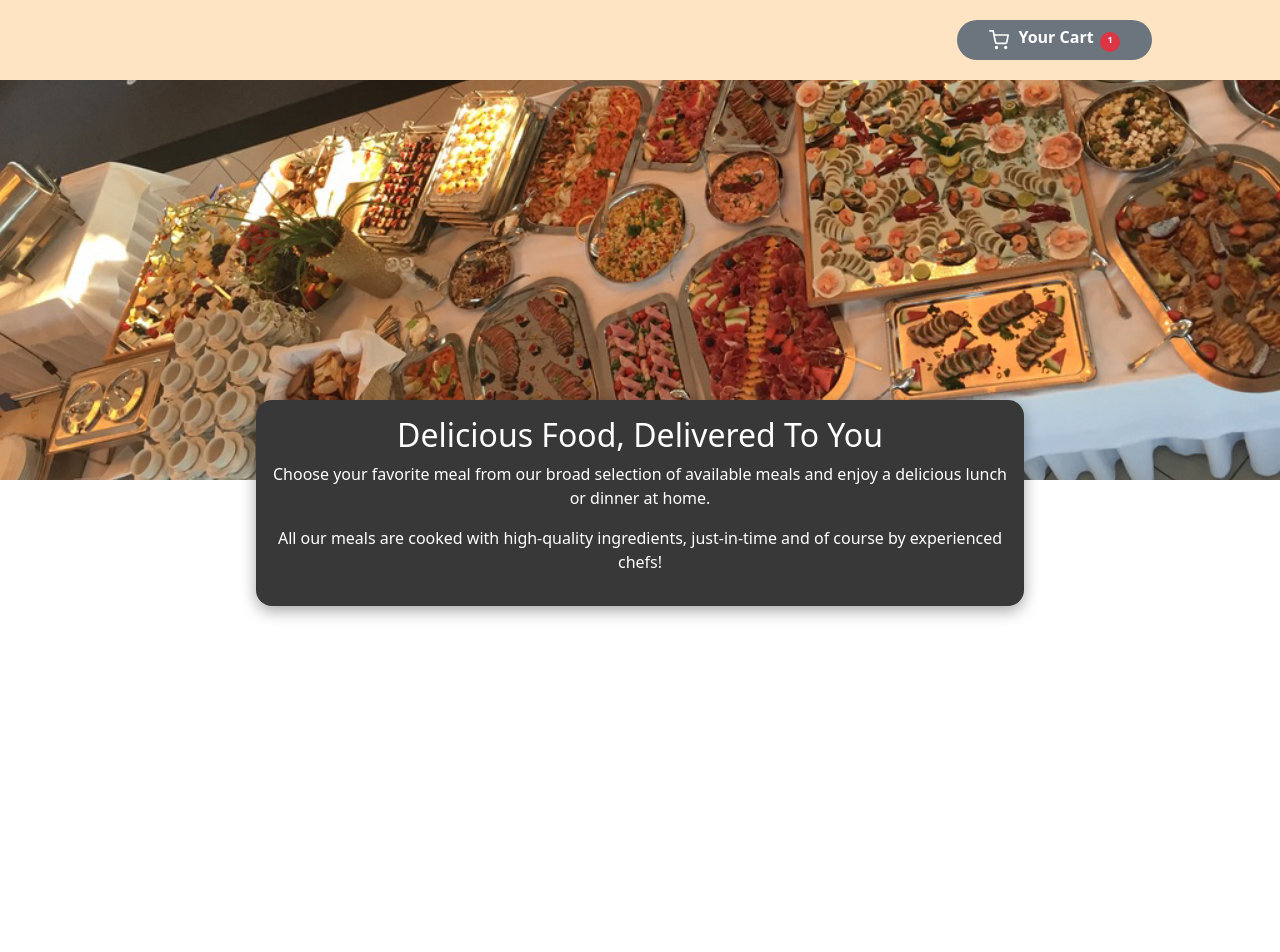
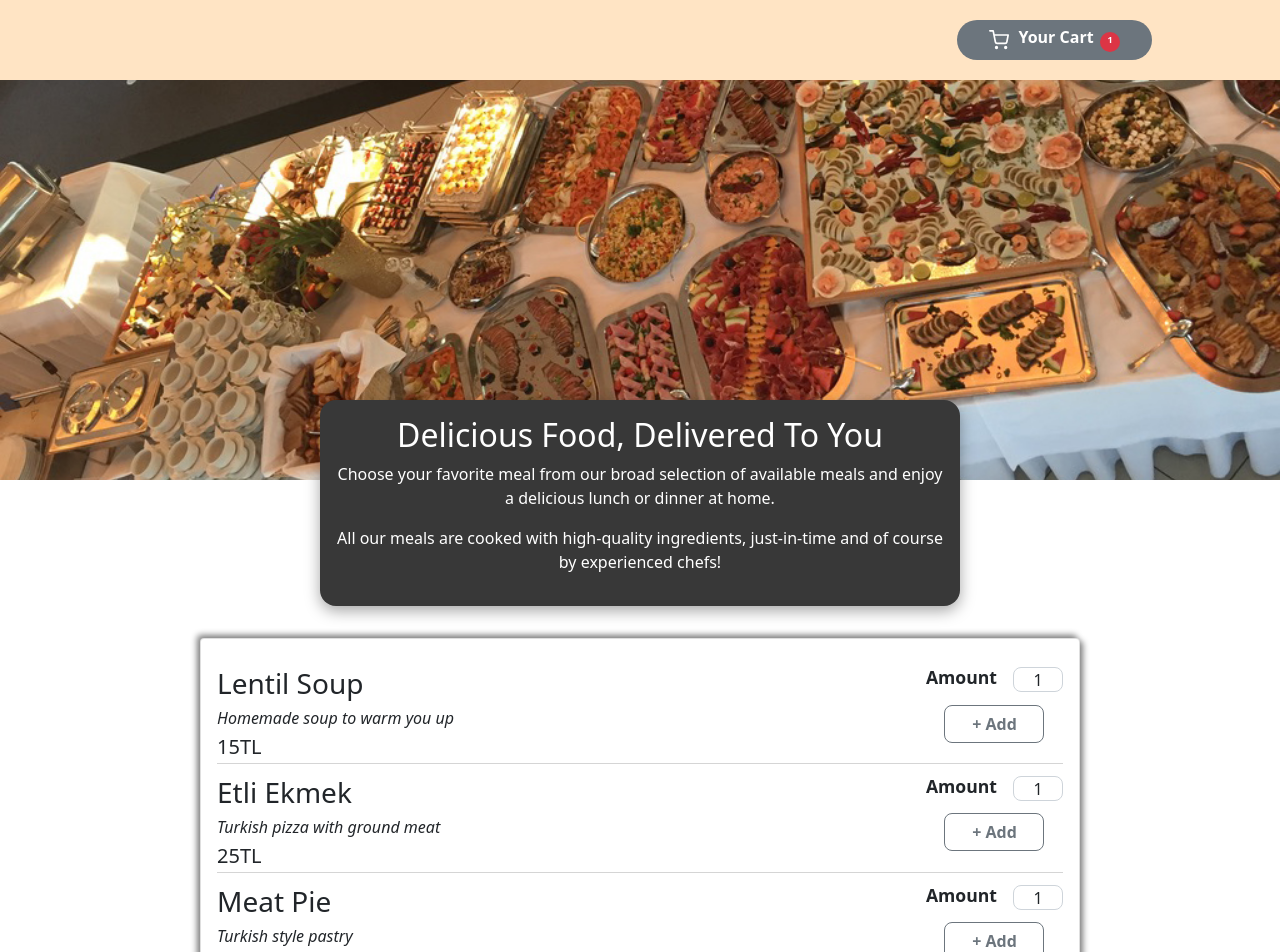
Before and after one commit to hemreozdemir/food-order, a React (Create React App) app: page / in a window 1280 px wide. Shown: the top 952 px of the page. Before the commit the page ends 800 px from the top, so only its background shows below. Built offline with nearby package versions, Linux system fonts and the light colour scheme.

Commit message:
food list view implemented
food list view implemented

```diff
--- /dev/null
+++ b/src/assests/css/foodlist.css
@@ -0,0 +1,50 @@
+.food-list-card {
+    border: 1px solid black;
+    border-radius: 1rem;
+    box-shadow: 3px 3px 0.4em gray, -3px -3px 0.4em gray;
+    max-width: 55rem;
+    margin: auto;
+    margin-top: 2rem;
+    padding: 1rem;
+    margin-bottom: 2rem;
+}
+
+.food-list-item {
+    display: flex;
+    justify-content: space-between;
+    border-bottom: 1px solid rgba(0, 0, 0, 0.164);
+    padding-top: 0.75rem;
+}
+
+.amount-input {
+    max-width: 50px;
+    max-height: 25px;
+    margin-left: 1rem;
+    border-radius: 0.5rem !important;
+    text-align: center;
+}
+
+.food-info {
+    text-align: start;
+}
+
+.food-desc {
+    font-style: italic;
+}
+
+.amount-text {
+    font-size: 1.1rem;
+    font-weight: 600;
+}
+
+.add-button {
+    border-radius: 0.5rem !important;
+    width: 100px;
+    margin-top: 0.5rem;
+    font-weight: 700 !important;
+}
+.food-name,
+.food-desc,
+.food-price {
+    margin-bottom: 0.3rem;
+}
--- a/src/assests/css/meals-summary.css
+++ b/src/assests/css/meals-summary.css
@@ -6,7 +6,7 @@
     margin-top: -5rem;
     padding: 1rem;
     border-radius: 1rem;
-    width: 60%;
+    width: 50%;
     text-align: center;
     align-items: center;
     justify-content: center;
--- a/src/components/Header.js
+++ b/src/components/Header.js
@@ -16,7 +16,7 @@ const Header = () => {
             <header className="header">
                 <Badge className="cart-badge" pill color="secondary">
                     <ShoppingCart className="shopping-cart-icon" width={20} />{" "}
-                    <spa className="cart-badge-text">Your Cart</spa>
+                    <span className="cart-badge-text">Your Cart</span>
                     <Badge className="item-number-badge" pill color="danger">
                         1
                     </Badge>
--- /dev/null
+++ b/src/views/FoodList/AddChart.js
@@ -0,0 +1,33 @@
+import React from "react";
+
+// ** 3rd party components
+import { Input, Button } from "reactstrap";
+
+const AddChart = () => {
+    const onChangeAmount = (e) => {
+        console.log(e.target.value);
+    };
+
+    const onAddCart = () => {
+        console.log("meal added to cart");
+    };
+
+    return (
+        <div className="food-add-part">
+            <div className="amount-info d-flex">
+                <h5 className="amount-text">Amount</h5>
+                <Input
+                    className="amount-input"
+                    defaultValue={1}
+                    onChange={onChangeAmount}
+                />
+            </div>
+            <Button className="add-button" outline onClick={onAddCart}>
+                {" "}
+                + Add{" "}
+            </Button>
+        </div>
+    );
+};
+
+export default AddChart;
--- /dev/null
+++ b/src/views/FoodList/List.js
@@ -0,0 +1,49 @@
+import React from "react";
+
+// ** Components
+import ListItem from "./ListItem";
+
+// ** 3rd party components
+import { Card } from "reactstrap";
+
+// ** Stlye
+import "../../assests/css/foodlist.css";
+
+const List = () => {
+    const DUMMY_FOODS = [
+        {
+            id: "f0",
+            name: "Lentil Soup",
+            description: "Homemade soup to warm you up",
+            price: "15TL"
+        },
+        {
+            id: "f1",
+            name: "Etli Ekmek",
+            description: "Turkish pizza with ground meat",
+            price: "25TL"
+        },
+        {
+            id: "f2",
+            name: "Meat Pie",
+            description: "Turkish style pastry",
+            price: "20TL"
+        },
+        {
+            id: "f3",
+            name: "Baklava",
+            description: "Turkish traditional dessert, nectared",
+            price: "30TL"
+        }
+    ];
+
+    return (
+        <Card className="food-list-card">
+            {DUMMY_FOODS.map((food) => (
+                <ListItem key={food.id} food={food} />
+            ))}
+        </Card>
+    );
+};
+
+export default List;
--- /dev/null
+++ b/src/views/FoodList/ListItem.js
@@ -0,0 +1,19 @@
+import React from "react";
+
+// ** Components
+import AddChart from "./AddChart";
+
+const ListItem = ({ food }) => {
+    return (
+        <div className="food-list-item">
+            <div className="food-info">
+                <h3 className="food-name">{food.name}</h3>
+                <p className="food-desc">{food.description}</p>
+                <h5 className="food-price">{food.price}</h5>
+            </div>
+            <AddChart />
+        </div>
+    );
+};
+
+export default ListItem;
--- a/src/views/FoodOrder.js
+++ b/src/views/FoodOrder.js
@@ -3,12 +3,14 @@ import React from "react";
 // ** components
 import Header from "../components/Header";
 import MealsSummary from "./MealsSummary";
+import List from "./FoodList/List";
 
 const FoodOrder = () => {
     return (
         <React.Fragment>
             <Header />
             <MealsSummary />
+            <List />
         </React.Fragment>
     );
 };
```
Also changed, not shown: src/views/FoodList/FoodList.js (deleted).
